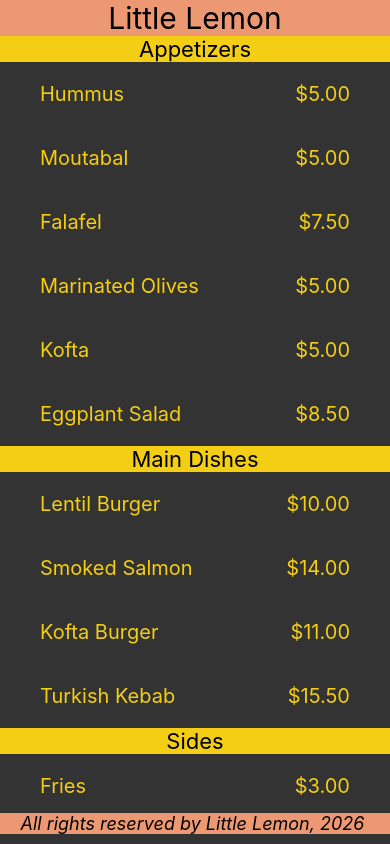
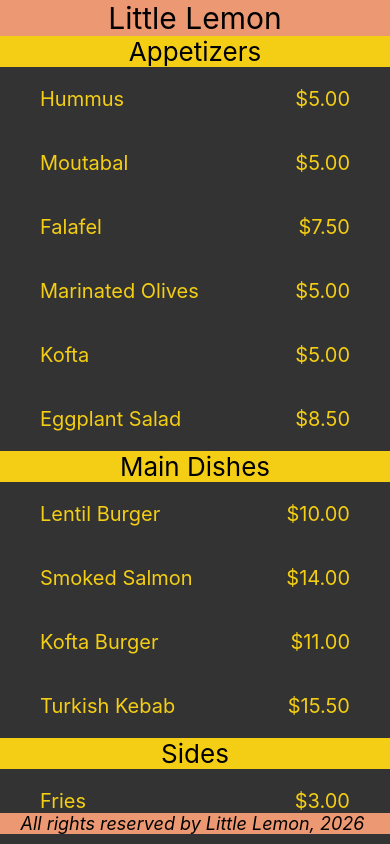
Before and after one commit to jeremejazz/little-lemon-app, a React Native app: screen / in a window 390 px wide. Built offline with nearby package versions, Linux system fonts and the light colour scheme.

Commit message:
minor styling update

```diff
--- a/components/MenuItems.tsx
+++ b/components/MenuItems.tsx
@@ -100,7 +100,8 @@ const styles = StyleSheet.create({
   sectionHeaderText:{
     color: "#000000",
     textAlign: 'center',
-    fontSize: 22
+    fontSize: 26,
+    flexWrap: 'wrap'
   }
 
 });
```
